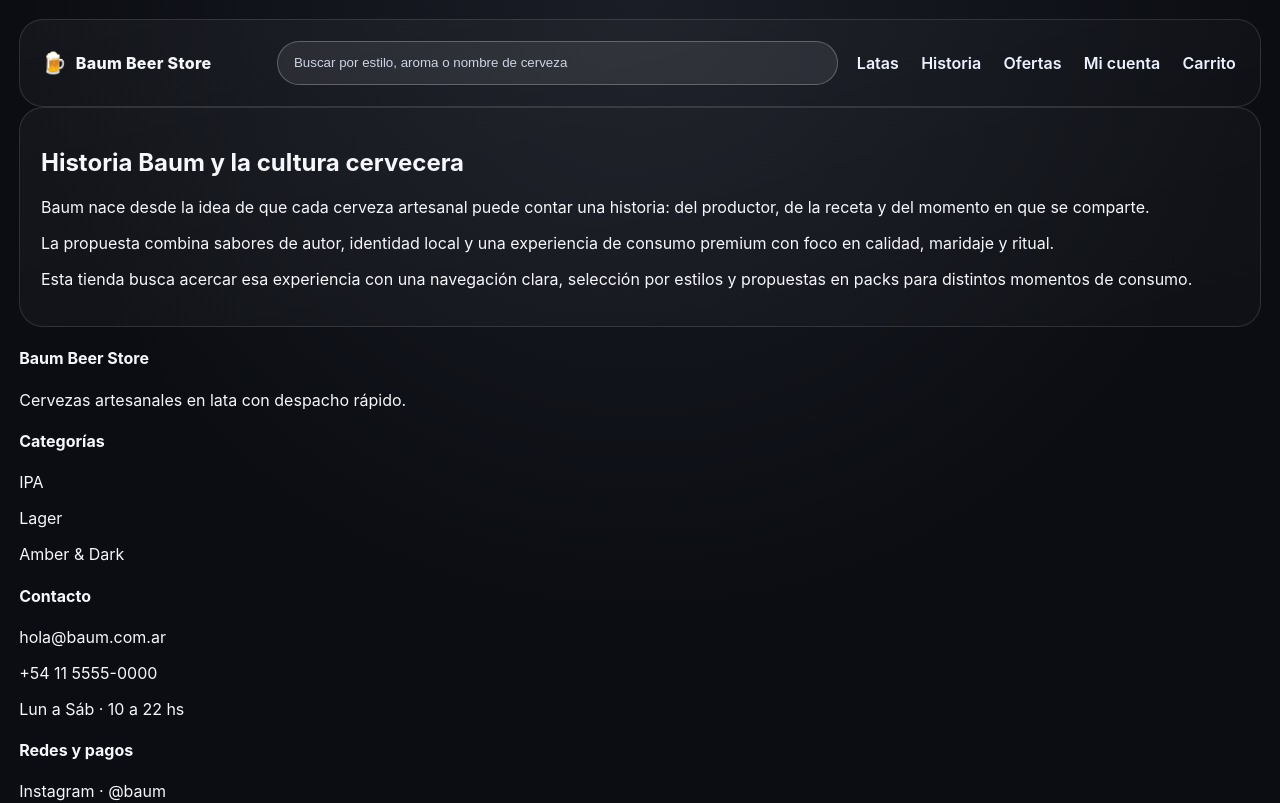
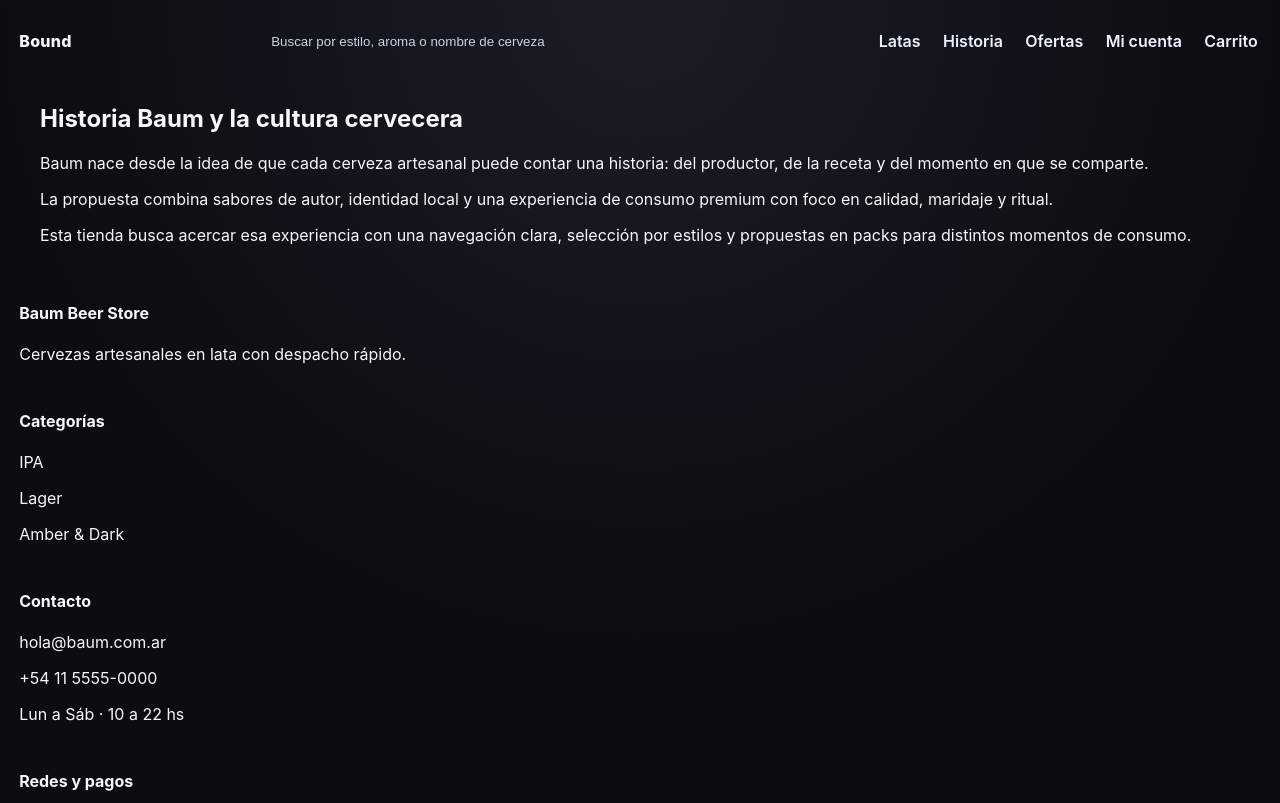
Before and after one commit to aceballosITBA/Pw-jueves, a Next.js app: page /historia in a window 1280 px wide. Shown: the top 803 px of the page. Built offline with nearby package versions, Linux system fonts and the light colour scheme.

Commit message:
Add hover carousel for products with multiple images

```diff
--- a/app/globals.css
+++ b/app/globals.css
@@ -58,3 +58,12 @@ main{display:grid;gap:2rem}
 
 @media (max-width:1100px){.product-grid,.featured-grid,.highlights-grid{grid-template-columns:repeat(2,minmax(0,1fr))}.detail-main{grid-template-columns:1fr}.detail-media img{height:460px}.header-actions{margin-left:0}}
 @media (max-width:760px){.product-grid,.featured-grid,.highlights-grid{grid-template-columns:1fr}.hero-section{min-height:62vh;padding:1.4rem}.age-gate-card h1{font-size:2.1rem}.header-search{min-width:100%;order:3}.header-nav,.header-actions{width:100%;justify-content:flex-start}}
+
+/* Ajustes solicitados: sin marcos ni imágenes */
+.card,.product-detail-panel,.featured-card,.highlight-item,.thumb,.header-search,.header-nav a,.header-actions a{border:0!important;box-shadow:none!important;border-radius:0!important;background:transparent!important}
+.brand-badge,.hero-price,.section-head{display:none!important}
+.hero-section{min-height:280px;background:transparent!important;box-shadow:none!important;border-radius:0!important}
+.highlights-grid{grid-template-columns:repeat(4,minmax(0,1fr))}
+.highlight-icon{display:inline-grid;place-items:center;width:40px;height:40px;border-radius:999px;background:#232938}
+.ecommerce-footer,.footer-shell{display:grid;grid-template-columns:1fr!important;gap:.6rem}
+@media (max-width:760px){.highlights-grid{grid-template-columns:1fr}}
--- a/app/page.jsx
+++ b/app/page.jsx
@@ -1,19 +1,17 @@
 "use client";
-import { useEffect, useMemo, useState } from 'react';
+import { useEffect, useState } from 'react';
 import Header from '../components/Header';
 import Footer from '../components/Footer';
 import ProductList from '../components/ProductList';
 import AgeGate from '../components/AgeGate';
 import HeroSection from '../components/HeroSection';
 import MarketplaceHighlights from '../components/MarketplaceHighlights';
-import FeaturedBaumSection from '../components/FeaturedBaumSection';
 import FloatingWhatsApp from '../components/FloatingWhatsApp';
 
 export default function HomePage() {
   const [isAgeVerified, setIsAgeVerified] = useState(false);
   const [products, setProducts] = useState([]);
   useEffect(() => { fetch('/data/products.json').then((r) => r.json()).then(setProducts); }, []);
-  const featuredProducts = useMemo(() => products.slice(0, 8), [products]);
   if (!isAgeVerified) return <AgeGate onConfirm={() => setIsAgeVerified(true)} />;
-  return <div className="app-container"><Header /><main><HeroSection /><FeaturedBaumSection products={featuredProducts} onSelectProduct={() => {}} /><MarketplaceHighlights /><section className="card catalog-section" id="catalogo"><div className="section-head"><h2>Catálogo completo</h2><p>Explorá todas las variedades Baum en formato grilla.</p></div><ProductList products={products} onSelectProduct={() => {}} /></section></main><Footer /><FloatingWhatsApp /></div>;
+  return <div className="app-container"><Header /><main><HeroSection /><MarketplaceHighlights /><section className="catalog-section" id="catalogo"><ProductList products={products} onSelectProduct={() => {}} /></section></main><Footer /><FloatingWhatsApp /></div>;
 }
--- a/components/Header.jsx
+++ b/components/Header.jsx
@@ -1,9 +1,8 @@
 export default function Header() {
   return (
-    <header className="header ecommerce-header card">
+    <header className="header ecommerce-header">
       <div className="brand-wrap">
-        <span className="brand-badge">🍺</span>
-        <div className="brand">Baum Beer Store</div>
+        <div className="brand">Bound</div>
       </div>
 
       <input className="header-search" type="text" placeholder="Buscar por estilo, aroma o nombre de cerveza" readOnly />
--- a/src/styles.css
+++ b/src/styles.css
@@ -10,24 +10,16 @@ body {
 a { color: inherit; text-decoration: none; }
 
 .app-container { max-width: 1240px; margin: 0 auto; padding: 1rem; }
-.card {
-  background: #171c24;
-  border: 1px solid #2b3442;
-  border-radius: 18px;
-  padding: 1rem;
-  margin-bottom: 1rem;
-  box-shadow: 0 14px 34px rgba(0, 0, 0, .28);
-}
+.card { background: transparent; border: 0; border-radius: 0; padding: 1rem 0; margin-bottom: 1rem; box-shadow: none; }
 
 .ecommerce-header { display: grid; grid-template-columns: 260px minmax(260px, 1fr) auto auto; gap: 1rem; align-items: center; min-height: 96px; padding: 1.2rem; }
 .brand-wrap { display: flex; align-items: center; gap: .6rem; }
-.brand-badge { font-size: 1.4rem; }
 .brand { font-size: 1.4rem; font-weight: 800; color: #ffbd66; }
 .header-search { width: 100%; padding: .95rem 1rem; border-radius: 12px; border: 1px solid #3b4b62; background: #0f1318; color: #e4e4e4; font-size: 1rem; }
 .header-nav, .header-actions { display: flex; gap: .65rem; color: #d6d6d6; flex-wrap: wrap; }
 .header-nav a, .header-actions a { background: #202937; border: 1px solid #37465b; border-radius: 999px; padding: .45rem .85rem; }
 
-.hero-section { position: relative; min-height: 360px; background: radial-gradient(circle at 78% 22%, rgba(255, 137, 47, 0.35), transparent 45%), linear-gradient(125deg, #140f0b, #271b10 45%, #4b2c11 85%); display: flex; align-items: center; overflow: hidden; }
+.hero-section { position: relative; min-height: 280px; background: transparent; display: flex; align-items: center; overflow: hidden; }
 .hero-overlay { position: absolute; inset: 0; background: linear-gradient(90deg, rgba(10, 10, 10, .7), rgba(10, 10, 10, .15)); }
 .hero-content { position: relative; z-index: 1; max-width: 680px; }
 .hero-chip { display: inline-block; background: #ffb347; color: #2a1802; padding: .35rem .7rem; border-radius: 999px; font-weight: 800; }
@@ -41,7 +33,9 @@ a { color: inherit; text-decoration: none; }
 .hero-carousel-dots span.active { width: 24px; background: #ffb347; }
 
 .highlights-grid { display: grid; grid-template-columns: repeat(auto-fit, minmax(180px, 1fr)); gap: .8rem; }
+.highlight-item { display: flex; align-items: center; gap: .6rem; }
 .highlight-item h3 { margin-top: 0; color: #ffd27b; }
+.highlight-icon { border: 0; background: #222a36; color: #fff; border-radius: 999px; width: 40px; height: 40px; cursor: pointer; }
 
 .quick-categories .section-head { display: flex; align-items: center; justify-content: space-between; gap: .75rem; }
 .quick-grid { display: grid; grid-template-columns: repeat(auto-fit, minmax(140px, 1fr)); gap: .65rem; margin-top: .7rem; }
@@ -54,13 +48,12 @@ a { color: inherit; text-decoration: none; }
 .filter-grid input, .filter-grid select, .order-form input, .order-form textarea { padding: .7rem .75rem; border-radius: 10px; border: 1px solid #38465a; background: #0f1318; color: #eaeaea; }
 
 .product-grid { display: grid; grid-template-columns: repeat(auto-fit,minmax(270px,1fr)); gap: 1rem; margin-bottom: 1rem; }
-.product-card { background: #1a1f27; border: 1px solid #2e3643; border-radius: 16px; overflow: hidden; cursor: pointer; transition: transform .25s ease, box-shadow .25s ease; }
+.product-card { background: transparent; border: 0; border-radius: 0; overflow: hidden; cursor: pointer; transition: transform .25s ease, box-shadow .25s ease; }
 .product-card:hover { transform: translateY(-4px); box-shadow: 0 20px 36px rgba(0,0,0,.45); }
 .product-media { position: relative; background: #0d121a; min-height: 260px; }
 .offer-badge { position: absolute; left: 10px; top: 10px; background: #ff7f50; color: #fff; font-size: .75rem; font-weight: 800; padding: .25rem .5rem; border-radius: 999px; z-index: 1; }
-.product-card img { width: 100%; height: 260px; object-fit: cover; transition: transform .35s ease; display:block; }
-.product-card:hover img { transform: scale(1.07); }
-.product-image-placeholder { height: 260px; display: grid; place-content: center; gap: .35rem; text-align: center; color: #c4cad5; background: linear-gradient(145deg, #11161e, #1d2531); }
+.product-card img, .detail-media img, .thumb img { display: none; }
+.product-image-placeholder { height: 80px; display: grid; place-content: center; gap: .35rem; text-align: center; color: #c4cad5; background: transparent; }
 .product-content { padding: 1rem; }
 .product-content h3 { margin: 0 0 .2rem; }
 .product-style { color: #f0c26a; margin: 0 0 .55rem; }
@@ -72,7 +65,7 @@ a { color: inherit; text-decoration: none; }
 .pack-chip b { color: #ffb347; }
 
 .detail-main { display: grid; grid-template-columns: minmax(280px,520px) 1fr; gap: 1.1rem; align-items: start; }
-.detail-media img { width: 100%; height: 460px; object-fit: cover; border-radius: 12px; border: 1px solid #2f3948; }
+
 .detail-thumbs { display: flex; gap: .55rem; margin-top: .6rem; }
 .thumb { border: 1px solid #37465c; background: #121722; padding: .2rem; border-radius: 8px; cursor: pointer; }
 .thumb.active { border-color: #ffb347; }
@@ -103,7 +96,14 @@ a { color: inherit; text-decoration: none; }
 .order-form button { background: #ffb347; color: #1b1207; font-weight: 700; }
 .error { color: #ff8f8f; }
 
-.ecommerce-footer { display: grid; grid-template-columns: repeat(auto-fit,minmax(170px,1fr)); gap: 1.2rem; padding: 1.4rem; margin-top: 1.4rem; }
+.ecommerce-footer { display: grid; grid-template-columns: 1fr; gap: .6rem; padding: 1.4rem 0; margin-top: 1.4rem; }
+.footer-shell { display: grid; grid-template-columns: 1fr; gap: .8rem; }
+
+.header, .hero-section, .product-card, .product-media, .detail-media, .thumb, .header-nav a, .header-actions a, .quick-pill {
+  border: 0 !important;
+  border-radius: 0 !important;
+  box-shadow: none !important;
+}
 .ecommerce-footer h4 { margin: 0 0 .45rem; color: #ffcb73; }
 .ecommerce-footer p { margin: 0 0 .25rem; color: #d2d2d2; }
 
```
Also changed, not shown: components/HeroSection.jsx (+4 -14 lines), components/MarketplaceHighlights.jsx (+5 -5 lines), components/ProductCard.jsx (+25 -3 lines).
